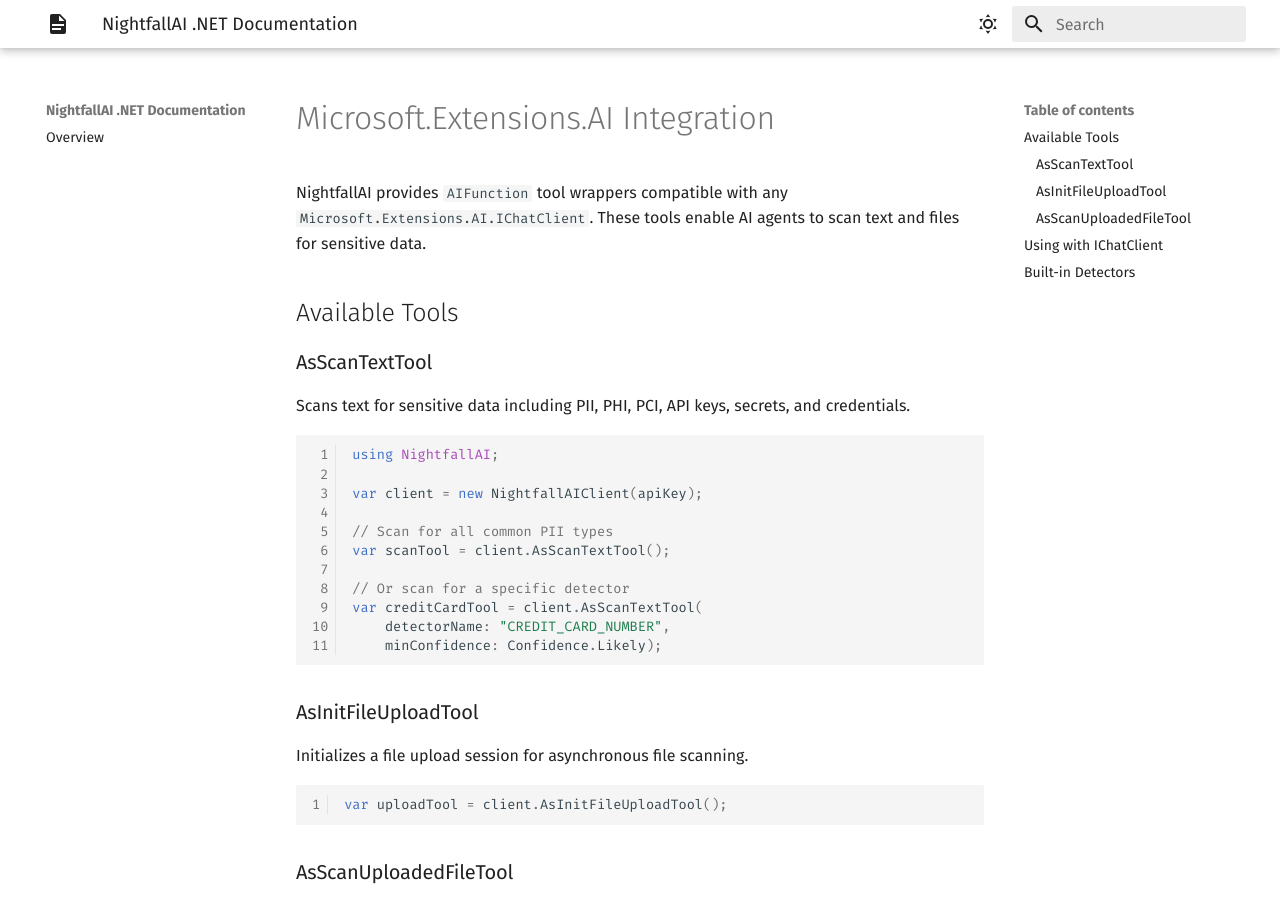
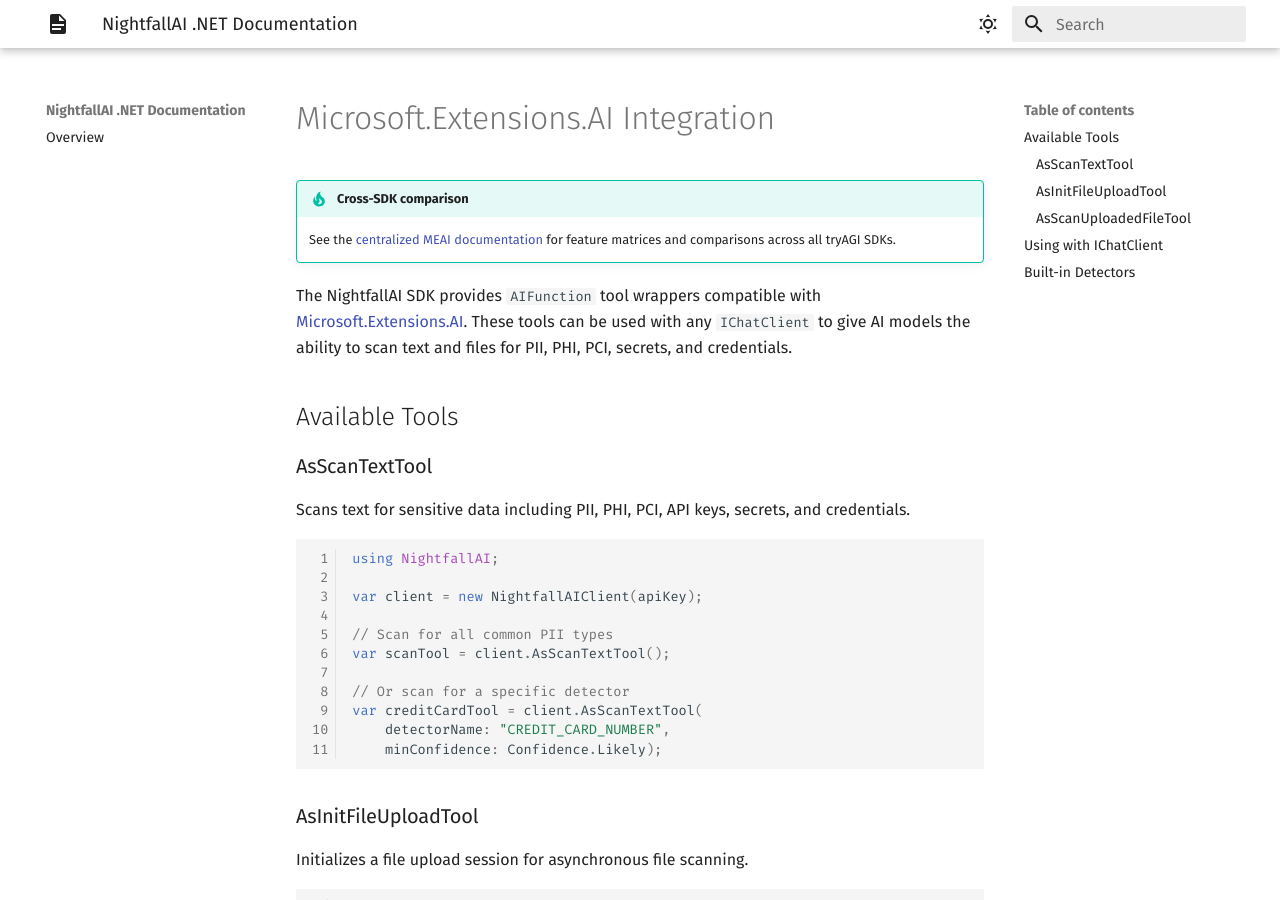
Before and after one commit to tryAGI/NightfallAI, an MkDocs documentation site: the page built from docs/guides/meai.md, in a window 1280 px wide and 900 px high. Built offline with MkDocs 1.6.1 and Material for MkDocs 9.7.7, drawn with Linux system fonts in a browser that asks for light colours; the version menu is left out.

Commit message:
Standardize MEAI guide intro text
Co-Authored-By: Claude Opus 4.6 <noreply@anthropic.com>

```diff
--- a/docs/guides/meai.md
+++ b/docs/guides/meai.md
@@ -1,6 +1,9 @@
 # Microsoft.Extensions.AI Integration
 
-NightfallAI provides `AIFunction` tool wrappers compatible with any `Microsoft.Extensions.AI.IChatClient`. These tools enable AI agents to scan text and files for sensitive data.
+!!! tip "Cross-SDK comparison"
+    See the [centralized MEAI documentation](https://tryagi.github.io/docs/meai/) for feature matrices and comparisons across all tryAGI SDKs.
+
+The NightfallAI SDK provides `AIFunction` tool wrappers compatible with [Microsoft.Extensions.AI](https://learn.microsoft.com/en-us/dotnet/ai/microsoft-extensions-ai). These tools can be used with any `IChatClient` to give AI models the ability to scan text and files for PII, PHI, PCI, secrets, and credentials.
 
 ## Available Tools
 
```
